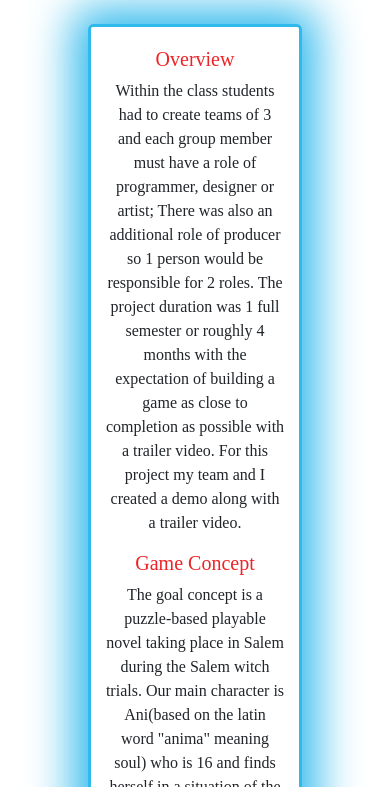
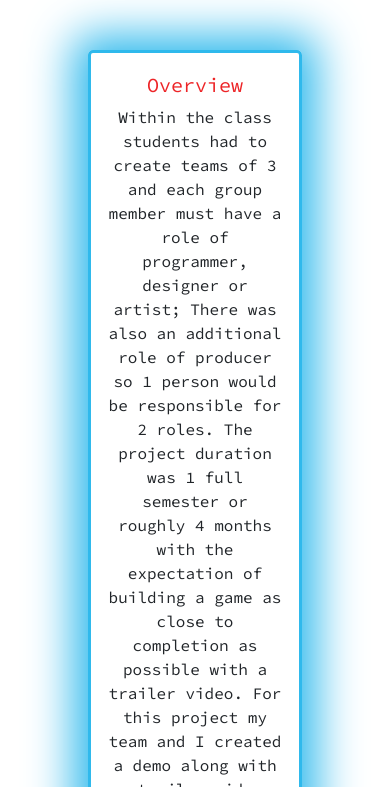
Before and after one commit to ReperWolf/SBuonanno.github.io, a plain HTML site: page guardian_of_salem.html in a window 390 px wide. Shown: the part 113-900 px from the top of the page. Drawn offline with nearby package versions, Linux system fonts and the light colour scheme.

Commit message:
Part 3 Mobile View
Added source code pro font to see if that will help fix the issue and changed UTF to utf in header

```diff
--- a/guardian_of_salem.html
+++ b/guardian_of_salem.html
@@ -1,7 +1,7 @@
 <!DOCTYPE html>
 <html lang="en">
     <head>
-        <meta charset="UTF-8">
+        <meta charset="utf-8">
         <meta http-equiv="X-UA-Compatible" content="IE=edge">
         <meta name="viewport" content="width=device-width; initial-scale=1.0">
         <title>Guardian of Salem</title>
@@ -11,6 +11,9 @@
 
         <!--Boostrap CSS link-->
         <link href="https://cdn.jsdelivr.net/npm/bootstrap@5.0.2/dist/css/bootstrap.min.css" rel="stylesheet" integrity="sha384-EVSTQN3/azprG1Anm3QDgpJLIm9Nao0Yz1ztcQTwFspd3yD65VohhpuuCOmLASjC" crossorigin="anonymous">
+
+        <!--Source Code Pro font family link-->
+         <link href='https://fonts.googleapis.com/css?family=Source+Code+Pro' rel='stylesheet' type='text/css'>
     </head>
 
     <body>
```
Also changed, not shown: STAR.html (+4 -1 lines).
